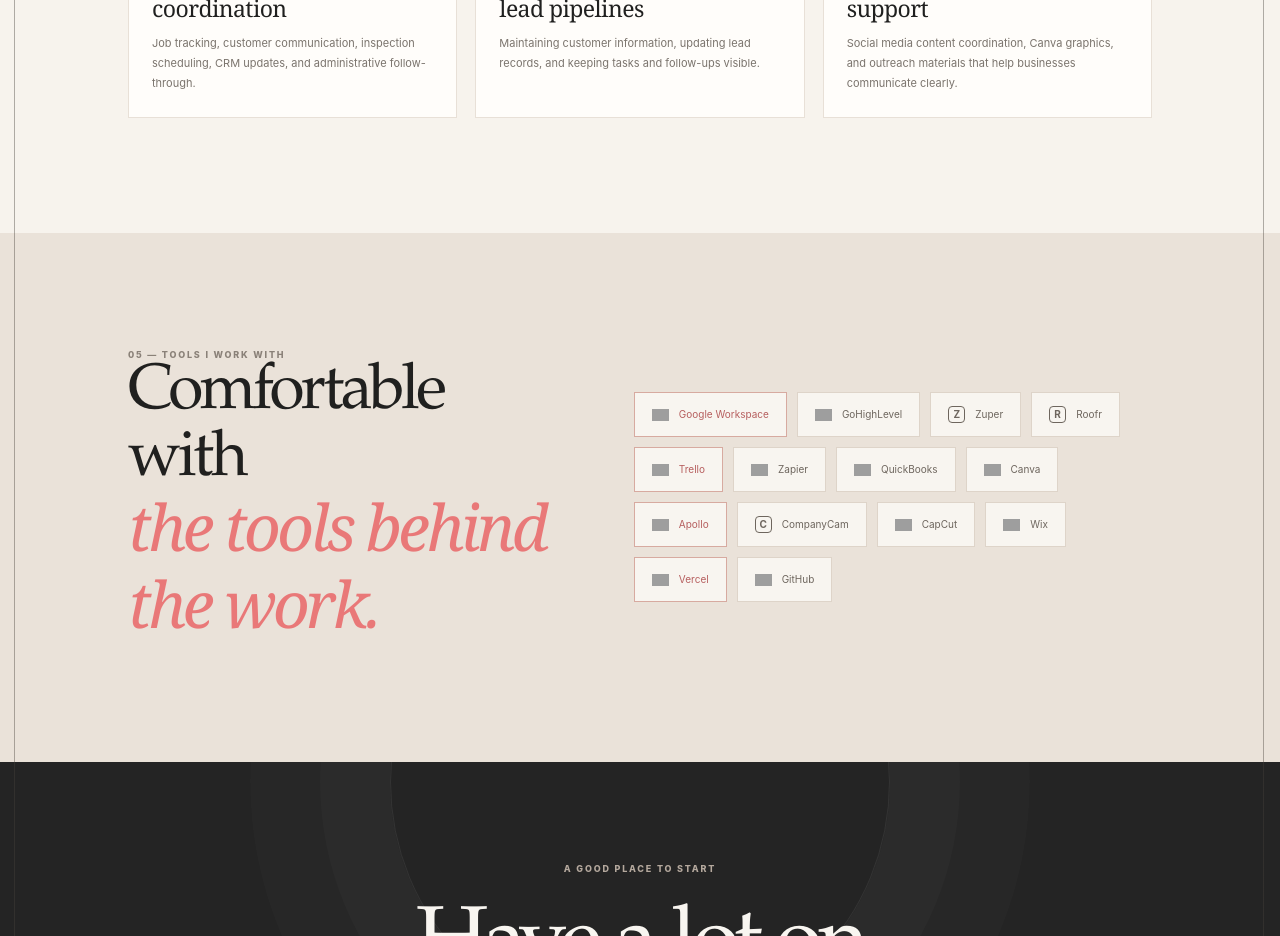
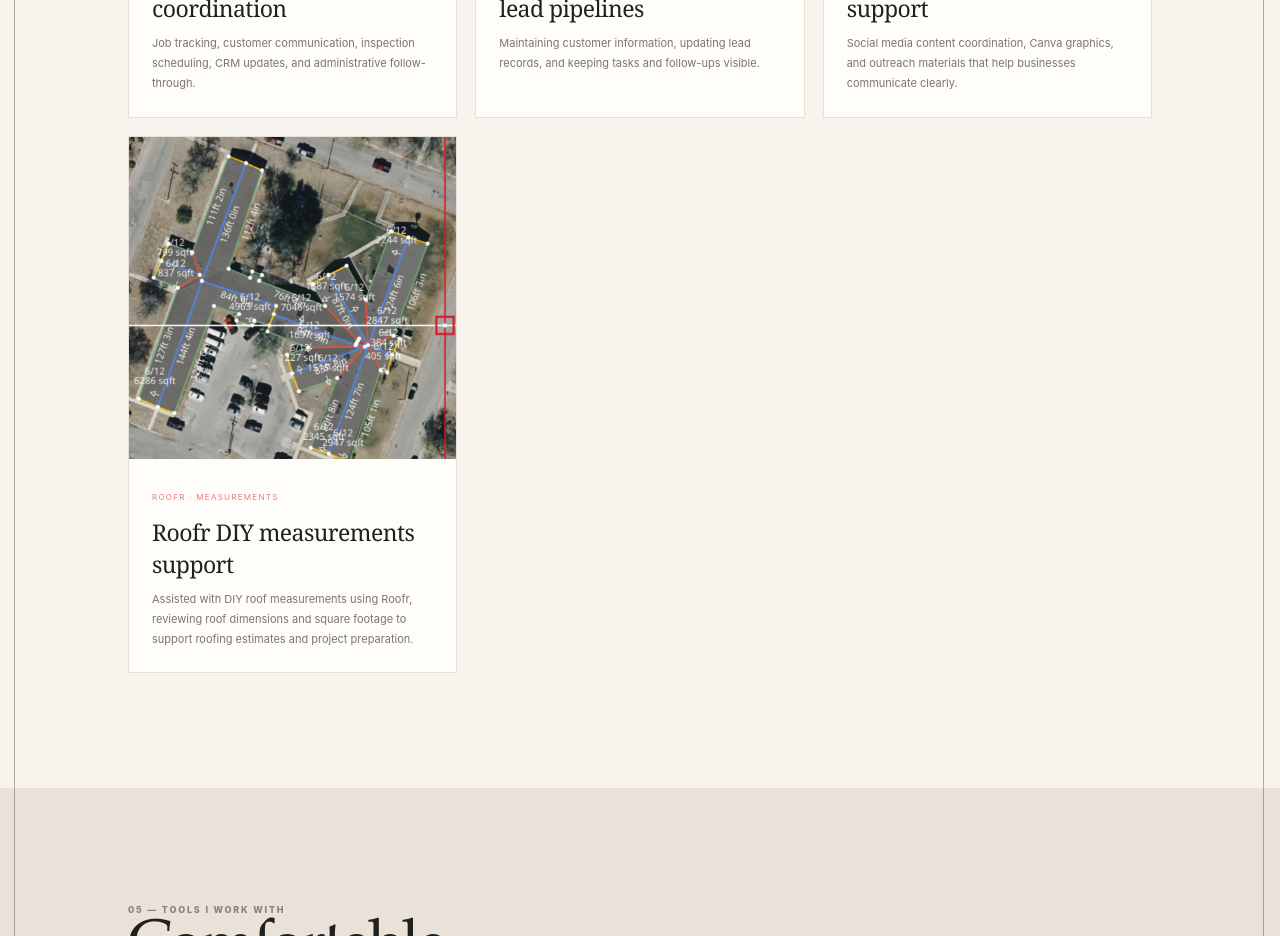
Before and after one commit to ivydachaibaligya-dot/Website, a Next.js app: page / in a window 1280 px wide. Shown: the part 6140-7076 px from the top of the page. Built offline with nearby package versions, Linux system fonts and the light colour scheme; grey boxes are pictures that could not be loaded.

Commit message:
Add Roofr DIY measurements work sample

```diff
--- a/src/app/page.tsx
+++ b/src/app/page.tsx
@@ -146,6 +146,14 @@ const projects = [
     visual: "project-visual project-visual-marketing",
     mark: "CONTENT\nSTUDIO",
   },
+  {
+    label: "Roofr · Measurements",
+    title: "Roofr DIY measurements support",
+    text: "Assisted with DIY roof measurements using Roofr, reviewing roof dimensions and square footage to support roofing estimates and project preparation.",
+    image: "/images/ChatGPT%20Image%20Nov%2019,%202026,%2008_29_09%20AM.png",
+    visual: "project-visual project-visual-image",
+    mark: "ROOFR",
+  },
 ];
 
 export default function Home() {
@@ -279,7 +287,7 @@ export default function Home() {
         <div className="ivy-project-grid">
           {projects.map((project) => (
             <article className="ivy-project-card" key={project.title}>
-              <div className={project.visual}><span>{project.mark.split("\n").map((line) => <i key={line}>{line}</i>)}</span><b>✳</b></div>
+              <div className={project.visual}>{project.image ? <Image src={project.image} alt="Roofr DIY roof measurement report showing roof dimensions and square footage" width={952} height={938} /> : <><span>{project.mark.split("\n").map((line) => <i key={line}>{line}</i>)}</span><b>✳</b></>}</div>
               <div className="ivy-project-info"><span>{project.label}</span><h3>{project.title}</h3><p>{project.text}</p></div>
             </article>
           ))}
```
